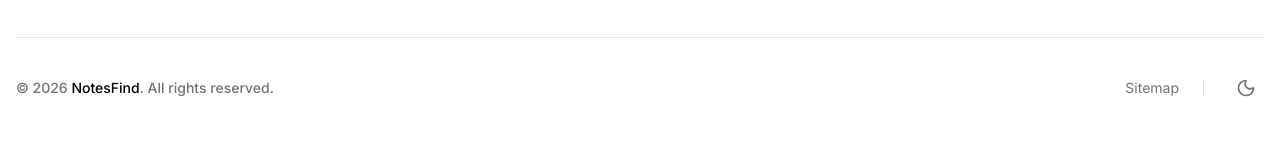
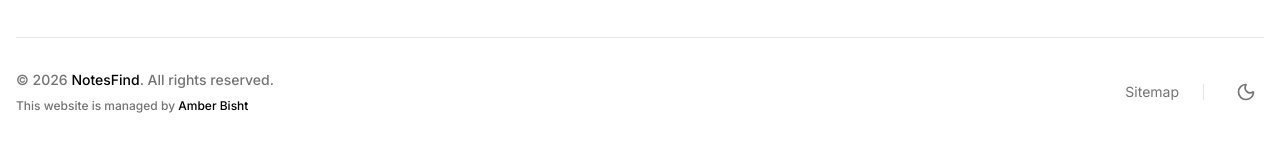
Before and after one commit to Amber-bisht/notesfind, a Next.js app: page / in a window 1280 px wide. Shown: the part 1433-1585 px from the top of the page. Built offline with nearby package versions, Linux system fonts and the light colour scheme; no server answers; the database is empty.

Commit message:
fix: add database connection validation and fallback handlers to category and webinar pages

```diff
--- a/components/Footer.tsx
+++ b/components/Footer.tsx
@@ -107,7 +107,10 @@ export async function Footer() {
 
                 {/* Bottom Row */}
                 <div className="pt-8 border-t flex flex-col md:flex-row justify-between items-center gap-6 text-sm text-muted-foreground">
-                    <p className="font-medium">&copy; {new Date().getFullYear()} <span className="text-foreground">NotesFind</span>. All rights reserved.</p>
+                    <div className="flex flex-col items-center md:items-start gap-2">
+                        <p className="font-medium">&copy; {new Date().getFullYear()} <span className="text-foreground">NotesFind</span>. All rights reserved.</p>
+                        <p className="font-medium text-xs">This website is managed by <a href="https://amberbisht.me" target="_blank" rel="noopener noreferrer" className="hover:text-primary transition-colors text-foreground">Amber Bisht</a></p>
+                    </div>
 
                     <div className="flex items-center gap-6">
                         <Link href="/sitemap.xml" className="hover:text-primary transition-colors">Sitemap</Link>
```
